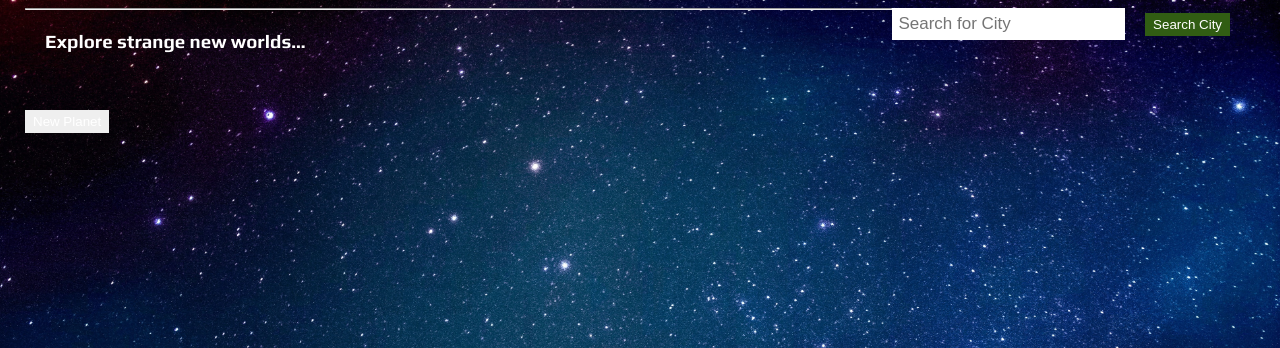
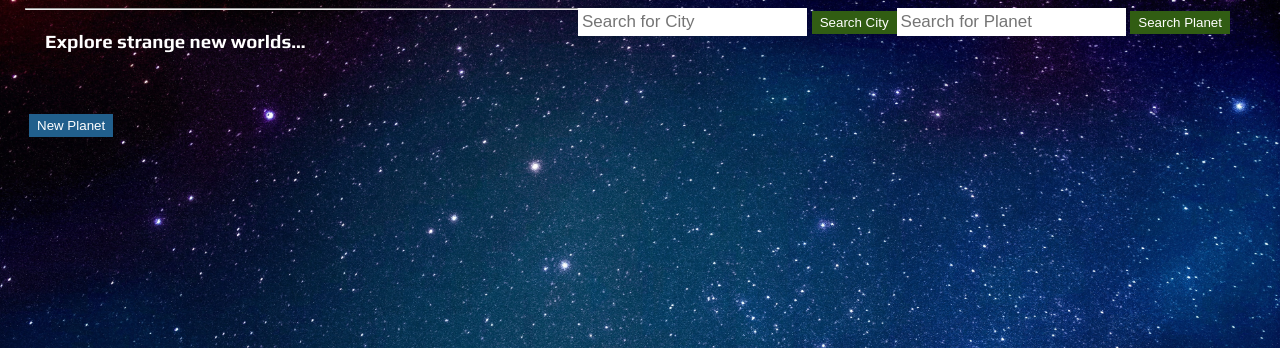
Before and after one commit to Quartermaster-90/planetary_exploration_solo_lab, a Flask app: page /planets in a window 1280 px wide. Shown: the part 72-420 px from the top of the page. Run offline with Flask 3, Linux system fonts and the light colour scheme; data that the repository does not hold is empty; some libraries are stand-ins or nearby versions; some web fonts are replaced.

Commit message:
planet search bard working

```diff
--- a/controllers/planets_controller.py
+++ b/controllers/planets_controller.py
@@ -12,7 +12,13 @@ planets_blueprint = Blueprint("planets", __name__)
 
 @planets_blueprint.route("/planets")
 def planets():
-    planets = planet_repository.select_all()
+    planets = []
+    if "search_input" in request.args:
+        search_input = request.args['search_input']
+        planets = planet_repository.search_planet_name(search_input)
+        # breakpoint()
+    else:
+        planets = planet_repository.select_all()
     return render_template("planets/index.html", all_planets = planets)
 
 
@@ -47,13 +53,6 @@ def edit_planet(id):
     return render_template("planets/edit.html", planet = planet)
 
 
-@planets_blueprint.route("/planets/search", methods=['POST'])
-def search_planet():
-    search_input = request.form['search_input']
-    planet       = planet_repository.search_planet_name(search_input)
-    return render_template("cities/show.html", planet = planet)
-
-
 @planets_blueprint.route("/planets/<id>", methods=['POST'])
 def update_planet(id):
     name           = request.form['name']
--- a/models/planet.py
+++ b/models/planet.py
@@ -10,6 +10,3 @@ class Planet:
 
     def __repr__(self):
         return self.name
-
-    # def mark_explored(self):
-    #     self.explored = True
--- a/repositories/planet_repository.py
+++ b/repositories/planet_repository.py
@@ -60,13 +60,14 @@ def update(planet):
 
 
 def search_planet_name(name):
-    planet = None
+    planets = []
 
     sql = "SELECT * FROM planets WHERE LOWER(name) = LOWER(%s)"
     values = [name]
-    result = run_sql(sql, values)[0]
+    results = run_sql(sql, values)
 
-    if result is not None:
-        planet = Planet(result['name'], result['planet_class'], result['native_species'], result['rating'], result['id'])
+    for row in results:
+        planet = Planet(row['name'], row['planet_class'], row['native_species'], row['rating'], row['id'])
+        planets.append(planet)
 
-    return planet
+    return planets
--- a/static/css/buttons.css
+++ b/static/css/buttons.css
@@ -1,8 +1,10 @@
 .btn {
     border:0px none;
     padding: 4px 8px;
-    color: #FFFFFF;
+    color: #ffffff;
     cursor:pointer;
+    display: inline-block;
+    margin: 4px 4px 4px 4px;
   }
 
   .btn--danger {
@@ -23,12 +25,18 @@
 
   .btn--search {
     background-color: #315d13;
+    margin: 0px 0px 0px 0px;
+
   }
 
   .btn--edit {
     background-color: #357c05;
   }
 
+  .btn--new {
+    background-color: #215f8c;
+  }
+
   .btn--wrapper {
     margin: 0px 0px 30px 0px;
   }
--- a/static/css/style.css
+++ b/static/css/style.css
@@ -60,15 +60,16 @@ a:hover, a:active, a:focus {
   }
 
 nav input[type=text] {
-    padding: 6px;
+    padding: 4px;
     border: none;
     margin-top: 8px;
-    margin-right: 16px;
+    margin-right: 1px;
     font-size: 17px;
   }
 
 nav form {
     float: right;
+
 }
 
 nav {
--- a/templates/base.html
+++ b/templates/base.html
@@ -28,6 +28,12 @@
           <span><a href="/cities">Cities</a></span>
         </ul>
         <div>
+          <form action="/planets">
+            <input type="text" name="search_input" placeholder="Search for Planet">
+            <input class="btn btn--search" type="submit" value="Search Planet">
+            </form>
+        </div>
+        <div>
           <form action="/cities">
             <input type="text" name="search_input" placeholder="Search for City">
             <input class="btn btn--search" type="submit" value="Search City">
--- a/templates/cities/edit.html
+++ b/templates/cities/edit.html
@@ -39,7 +39,7 @@
         </select>
       </div>
 
-  <button type="submit">Update Planet</button>
+  <button type="submit">Update City</button>
 
 </form>
 
```
Also changed, not shown: controllers/unexplored_planets_controller.py (deleted, +0 -15 lines), templates/cities/index.html (+4 -3 lines), controllers/explored_planets_controller.py (deleted).
